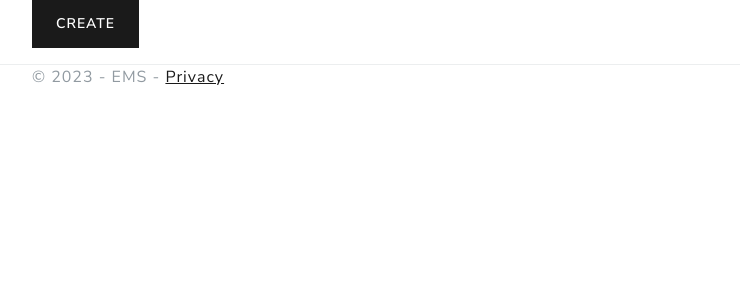
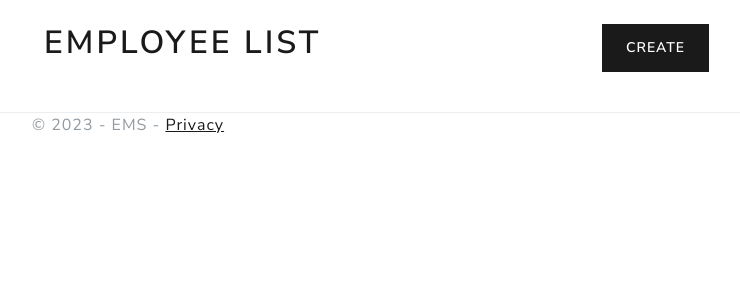
Before and after one commit to clinton64/Employee-Management-System, an ASP.NET Core app: page /Employee/ShowEmployeeList in a window 1280 px wide. Shown: the part 96-396 px from the top of the page, without its empty margins (50-790 px from the left). Run offline with ASP.NET Core 8, Linux system fonts and the light colour scheme; data that the repository does not hold is empty.

Commit message:
Image Features modified

```diff
--- a/EMS/Controllers/EmployeeController.cs
+++ b/EMS/Controllers/EmployeeController.cs
@@ -17,7 +17,9 @@ namespace EMS.Controllers
 
         public IActionResult ShowEmployeeList(){
 
-            var employeeList = _dbContext.Employees.Include(e => e.Project).ToList();
+            var employeeList = _dbContext.Employees
+                .Include(e => e.Project)
+                .Include(e => e.Image).ToList();
             return View(employeeList);
         }
 
--- a/EMS/Views/Employee/ShowEmployeeList.cshtml
+++ b/EMS/Views/Employee/ShowEmployeeList.cshtml
@@ -1,10 +1,32 @@
 @model List<Employee>
 
-<div class="d-flex flex-column">
+<div class="container my-4">
+    <div class="row">
+        <div class="col-12 col-md-6">
+            <h1>Employee List</h1>
+        </div>
+        <div class="col-12 col-md-6 text-md-right">
+            <a href="@Url.Action("Create", "Employee")" class="btn btn-primary">Create</a>
+        </div>
+    </div>
+</div>
+
+<div class="container">
     @foreach (var employee in Model)
     {
-        <div class="card my-3">
-            <div class="card-body">
+        <div class="card mb-3">
+            <div class="card-body row">
+                <div class="col-12 col-md-3 text-center">
+                    @if(employee.Image != null)
+                    {
+                        <img src="@Url.Content("~/uploads/" + employee.Image.ImageName)" alt="Employee Image" class="img-fluid rounded" />
+                    }
+                    else
+                    {
+                        <img src="@Url.Content("~/uploads/default_image.png")" alt="Default Image" class="img-fluid rounded" />
+                    }
+                </div>
+                <div class="col-12 col-md-9">
                     <h5 class="card-title">@employee.EmployeeName</h5>
                     <h6 class="card-subtitle mb-2 text-muted">@employee.JobTitle</h6>
                     <p class="card-text">Email: @employee.EmployeeEmail</p>
@@ -12,13 +34,13 @@
                     <p class="card-text">Phone: @employee.Phone</p>
                     <p class="card-text">Blood Group: @employee.BloodGroup</p>
                     <p class="card-text">Project: @(employee.Project != null ? employee.Project.ProjectName : "No Project Assigned")</p>
+                    <div class="mt-3">
                         <a asp-action="Edit" asp-route-id="@employee.EmployeeId" class="btn btn-primary mr-2">Edit</a>
                         <a asp-action="Upload" asp-controller="Image" asp-route-id="@employee.EmployeeId" class="btn btn-primary mr-2">Upload Image</a>
                         <a asp-action="Delete" asp-route-id="@employee.EmployeeId" class="btn btn-danger">Delete</a>
-
+                    </div>
+                </div>
             </div>
         </div>
     }
 </div>
-
-<a href="@Url.Action("Create", "Employee")" class="btn btn-primary">Create</a>
```
Also changed, not shown: EMS/Controllers/ImageController.cs (+7 -6 lines), 6 other files. Lines whose indentation alone changed are shown as unchanged.
